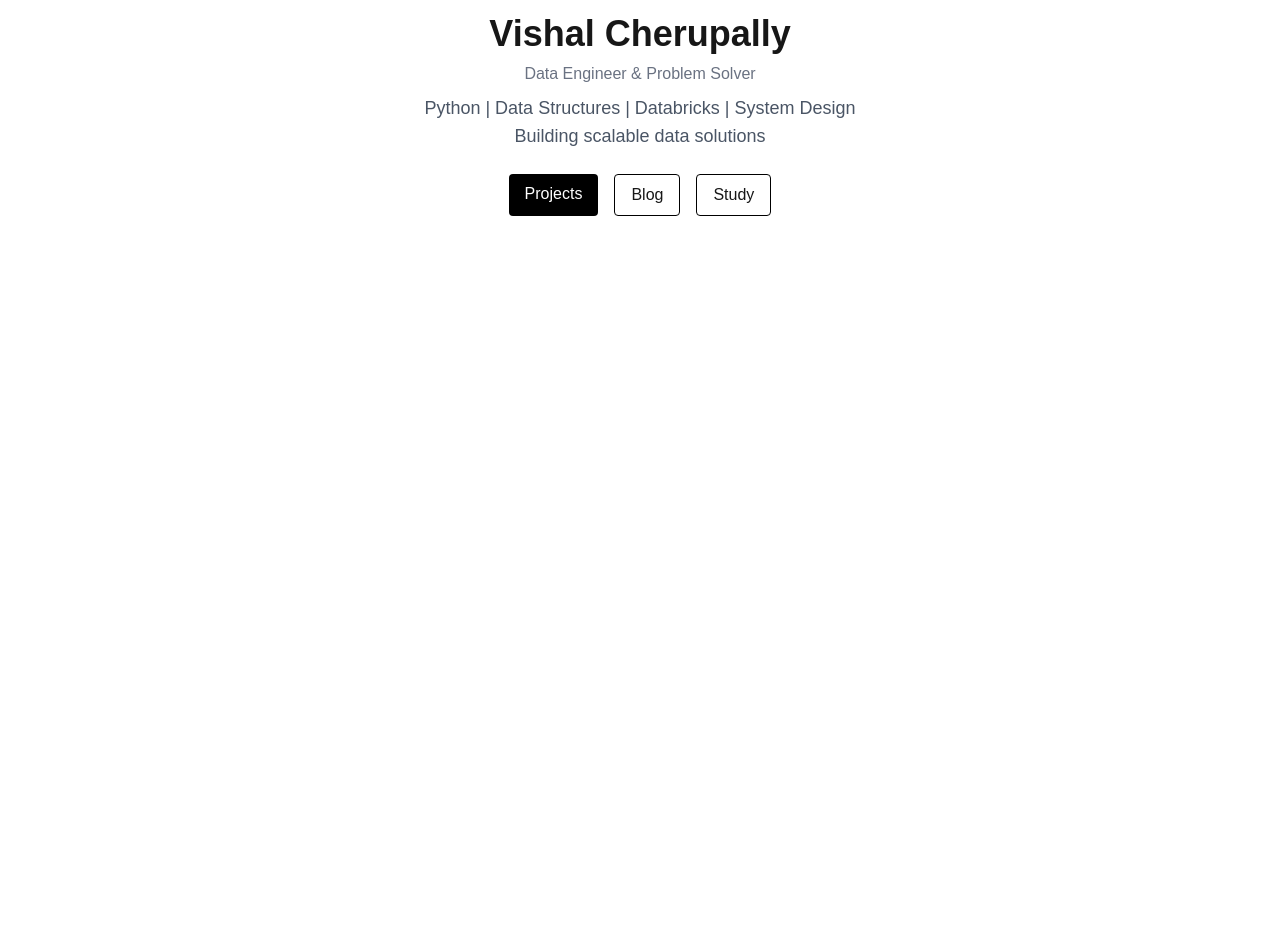
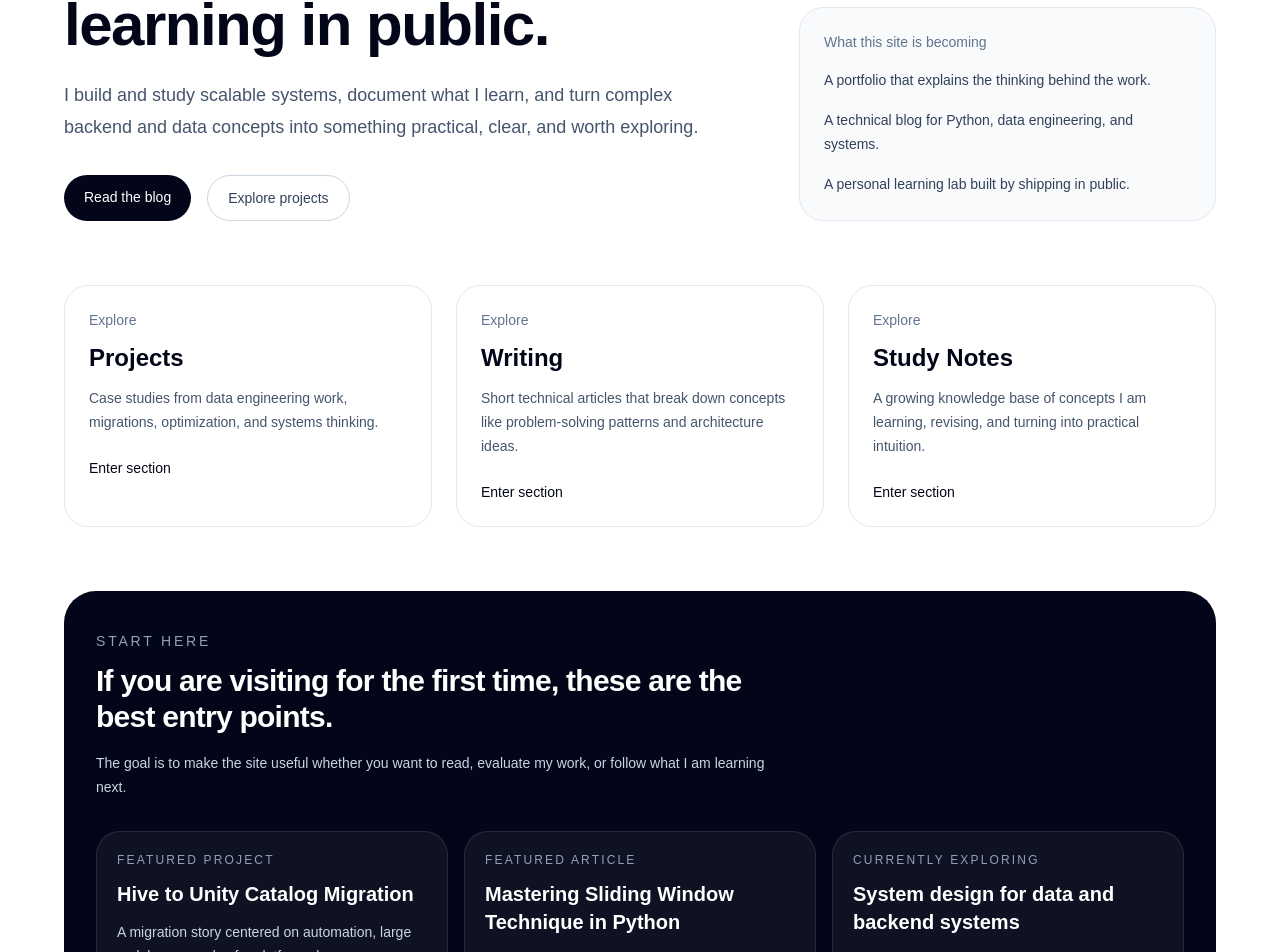
Before and after one commit to Vishalpandu1690/vishal-portfolio, a Next.js app: page / in a window 1280 px wide. Shown: the part 285-1237 px from the top of the page. Before the commit the page ends 800 px from the top, so only its background shows below. Built offline with nearby package versions, Linux system fonts and the light colour scheme.

Commit message:
Redesign homepage landing page

```diff
--- a/app/page.tsx
+++ b/app/page.tsx
@@ -1,49 +1,152 @@
+import Link from "next/link";
+
+const featuredSections = [
+  {
+    title: "Projects",
+    description:
+      "Case studies from data engineering work, migrations, optimization, and systems thinking.",
+    href: "/projects",
+  },
+  {
+    title: "Writing",
+    description:
+      "Short technical articles that break down concepts like problem-solving patterns and architecture ideas.",
+    href: "/blog",
+  },
+  {
+    title: "Study Notes",
+    description:
+      "A growing knowledge base of concepts I am learning, revising, and turning into practical intuition.",
+    href: "/study",
+  },
+];
+
+const startHereLinks = [
+  {
+    label: "Featured project",
+    title: "Hive to Unity Catalog Migration",
+    summary: "A migration story centered on automation, large codebases, and safer platform changes.",
+    href: "/projects",
+  },
+  {
+    label: "Featured article",
+    title: "Mastering Sliding Window Technique in Python",
+    summary: "A clean introduction to one of the most useful interview and problem-solving patterns.",
+    href: "/blog/sliding-window-technique",
+  },
+  {
+    label: "Currently exploring",
+    title: "System design for data and backend systems",
+    summary: "Studying how scalable systems are shaped through tradeoffs, constraints, and architecture decisions.",
+    href: "/study",
+  },
+];
+
 export default function Home() {
   return (
-    <main className="flex flex-col items-center justify-center min-h-screen p-10">
+    <main className="min-h-screen bg-white px-6 py-16 text-slate-900 sm:px-10">
+      <div className="mx-auto flex w-full max-w-6xl flex-col gap-16">
+        <section className="grid gap-10 lg:grid-cols-[minmax(0,1.5fr)_minmax(280px,0.9fr)] lg:items-end">
+          <div className="max-w-3xl">
+            <p className="mb-4 text-sm font-medium uppercase tracking-[0.2em] text-slate-500">
+              Vishal Cherupally
+            </p>
 
-      {/* HERO SECTION */}
-      <section className="text-center max-w-2xl">
-        <h1 className="text-4xl font-bold mb-2">
-          Vishal Cherupally
-        </h1>
+            <h1 className="max-w-4xl text-4xl font-semibold tracking-tight text-slate-950 sm:text-5xl lg:text-6xl">
+              Data engineering, system design, and technical writing shaped by
+              learning in public.
+            </h1>
 
-        <p className="text-md text-gray-500 mb-2">
-          Data Engineer & Problem Solver
-        </p>
+            <p className="mt-6 max-w-2xl text-lg leading-8 text-slate-600">
+              I build and study scalable systems, document what I learn, and
+              turn complex backend and data concepts into something practical,
+              clear, and worth exploring.
+            </p>
 
-        <p className="text-lg text-gray-600 mb-6">
-          Python | Data Structures | Databricks | System Design <br />
-          Building scalable data solutions
-        </p>
+            <div className="mt-8 flex flex-wrap gap-4">
+              <Link
+                href="/blog"
+                className="rounded-full bg-slate-950 px-5 py-3 text-sm font-medium text-white transition hover:bg-slate-800"
+              >
+                Read the blog
+              </Link>
 
-        {/* NAVIGATION BUTTONS */}
-        <div className="flex gap-4 justify-center flex-wrap">
+              <Link
+                href="/projects"
+                className="rounded-full border border-slate-300 px-5 py-3 text-sm font-medium text-slate-700 transition hover:border-slate-400 hover:bg-slate-50"
+              >
+                Explore projects
+              </Link>
+            </div>
+          </div>
 
-          <a
-            href="/projects"
-            className="px-4 py-2 bg-black text-white rounded hover:bg-gray-800 transition"
-          >
-            Projects
-          </a>
+          <aside className="rounded-3xl border border-slate-200 bg-slate-50 p-6">
+            <p className="text-sm font-medium text-slate-500">What this site is becoming</p>
+            <ul className="mt-4 space-y-4 text-sm leading-6 text-slate-700">
+              <li>A portfolio that explains the thinking behind the work.</li>
+              <li>A technical blog for Python, data engineering, and systems.</li>
+              <li>A personal learning lab built by shipping in public.</li>
+            </ul>
+          </aside>
+        </section>
 
-          <a
-            href="/blog"
-            className="px-4 py-2 border border-black rounded hover:bg-gray-100 transition"
-          >
-            Blog
-          </a>
+        <section className="grid gap-6 md:grid-cols-3">
+          {featuredSections.map((section) => (
+            <Link
+              key={section.title}
+              href={section.href}
+              className="group rounded-3xl border border-slate-200 bg-white p-6 transition hover:-translate-y-1 hover:border-slate-300 hover:shadow-sm"
+            >
+              <p className="text-sm font-medium text-slate-500">
+                Explore
+              </p>
+              <h2 className="mt-3 text-2xl font-semibold text-slate-950">
+                {section.title}
+              </h2>
+              <p className="mt-3 text-sm leading-6 text-slate-600">
+                {section.description}
+              </p>
+              <p className="mt-6 text-sm font-medium text-slate-950">
+                Enter section
+              </p>
+            </Link>
+          ))}
+        </section>
 
-          <a
-            href="/study"
-            className="px-4 py-2 border border-black rounded hover:bg-gray-100 transition"
-          >
-            Study
-          </a>
+        <section className="rounded-[2rem] bg-slate-950 px-6 py-8 text-white sm:px-8 sm:py-10">
+          <div className="max-w-2xl">
+            <p className="text-sm font-medium uppercase tracking-[0.2em] text-slate-400">
+              Start here
+            </p>
+            <h2 className="mt-3 text-3xl font-semibold tracking-tight">
+              If you are visiting for the first time, these are the best entry
+              points.
+            </h2>
+            <p className="mt-4 text-sm leading-6 text-slate-300">
+              The goal is to make the site useful whether you want to read,
+              evaluate my work, or follow what I am learning next.
+            </p>
+          </div>
 
-        </div>
-      </section>
-
+          <div className="mt-8 grid gap-4 lg:grid-cols-3">
+            {startHereLinks.map((item) => (
+              <Link
+                key={item.title}
+                href={item.href}
+                className="rounded-3xl border border-white/10 bg-white/5 p-5 transition hover:bg-white/10"
+              >
+                <p className="text-xs font-medium uppercase tracking-[0.18em] text-slate-400">
+                  {item.label}
+                </p>
+                <h3 className="mt-3 text-xl font-semibold">{item.title}</h3>
+                <p className="mt-3 text-sm leading-6 text-slate-300">
+                  {item.summary}
+                </p>
+              </Link>
+            ))}
+          </div>
+        </section>
+      </div>
     </main>
   );
 }
```
